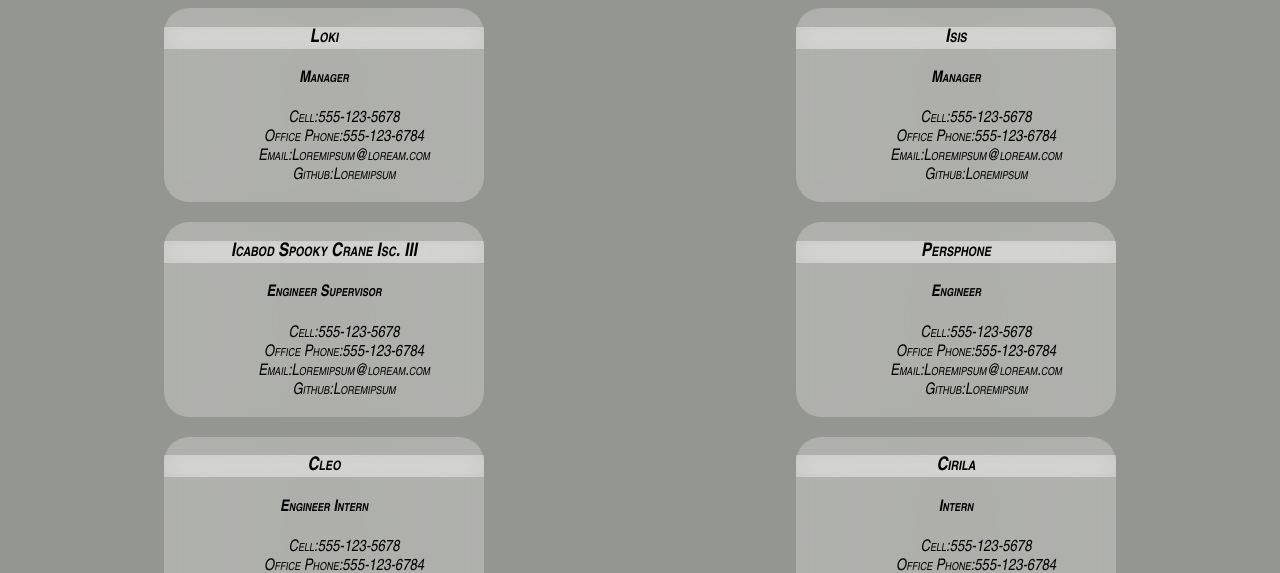
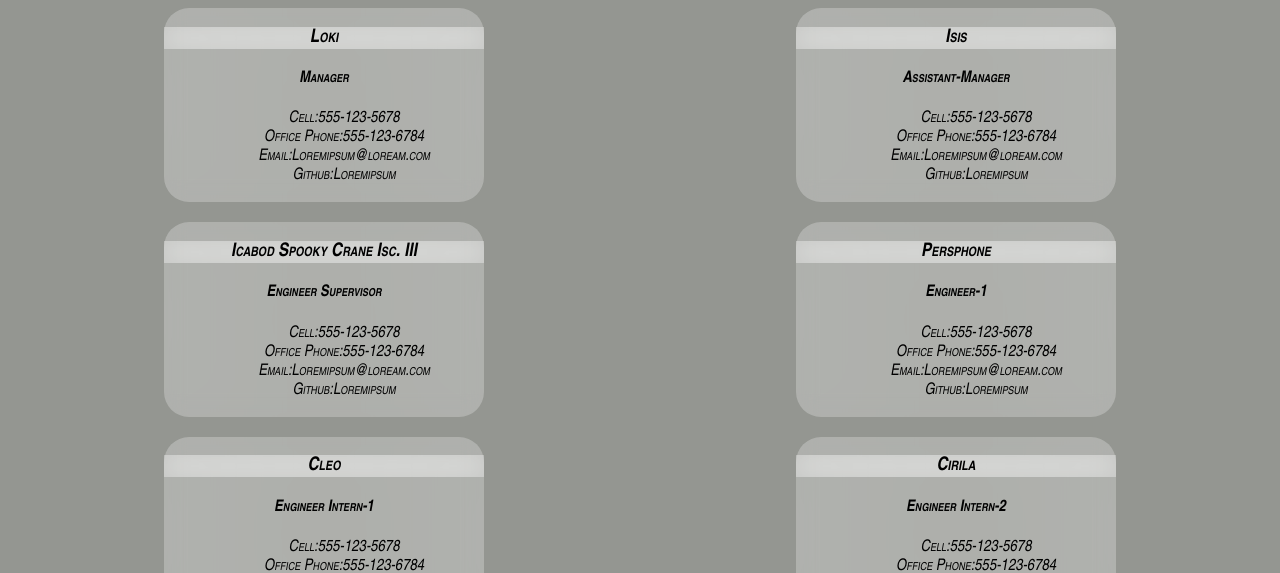
Before and after one commit to Blackcat-Tinkerngineers/dream-team-directory-generator, a website: page index.html in a window 1280 px wide. Shown: the part 207-780 px from the top of the page. Drawn offline with nearby package versions, Linux system fonts and the light colour scheme.

Commit message:
workspace orginization

```diff
--- a/index.html
+++ b/index.html
@@ -4,8 +4,8 @@
 <head>
     <meta charset="utf-8">
     <meta name="viewport" content="width=device-width, initial-scale=1">
-    <link rel="stylesheet" href="./src/style.css">
-    <title>blah blah blah</title>
+    <link rel="stylesheet" href="/style.css">
+    <title>Blackcat-Tinkerngineers</title>
 </head>
 
 <body>
@@ -33,7 +33,7 @@
     <div class="card card-body">
         <!--Card 2-->
         <h3>Isis</h3>
-        <h4>Manager</h4>
+        <h4>Assistant-Manager</h4>
         <ul>
             <li>Cell:555-123-5678</li>
             <li>Office Phone:555-123-6784</li>
@@ -55,7 +55,7 @@
     <div class="card card-body">
         <!--Card 4-->
         <h3>Persphone</h3>
-        <h4>Engineer</h4>
+        <h4>Engineer-1</h4>
         <ul>
             <li>Cell:555-123-5678</li>
             <li>Office Phone:555-123-6784</li>
@@ -67,7 +67,7 @@
     <div class="card card-body">
         <!--Card 5-->
         <h3>Cleo</h3>
-        <h4>Engineer Intern</h4>
+        <h4>Engineer Intern-1</h4>
         <ul>
             <li>Cell:555-123-5678</li>
             <li>Office Phone:555-123-6784</li>
@@ -78,7 +78,7 @@
     <div class="card card-body">
         <!--Card 6-->
         <h3>Cirila</h3>
-        <h4>Intern</h4>
+        <h4>Engineer Intern-2</h4>
         <ul>
             <li>Cell:555-123-5678</li>
             <li>Office Phone:555-123-6784</li>
```
Also changed, not shown: __tests__/Assistant-manager.test.js (added), __tests__/Engineer-1.test.js (added), __tests__/Engineer-intern.2.test.js (added), __tests__/Engineer-supervisor.test.js (added), public/css/style.css (deleted), style.css (renamed from src/style.css), 1 other file.
